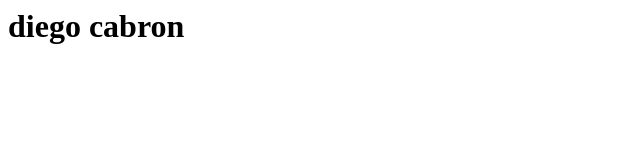
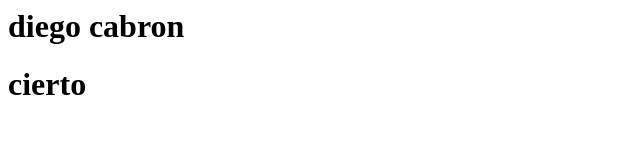
Before and after one commit to Joseemartinezz/Table_tennis_booking_project, a plain HTML site: page Index.html in a window 1280 px wide. Shown: the whole page, without its empty margins (0-640 px from the left). Drawn offline with Linux system fonts and the light colour scheme.

Commit message:
Update Index.html

```diff
--- a/Index.html
+++ b/Index.html
@@ -1,4 +1,5 @@
 <html>
   <h1>diego cabron</h1>
+  <h1>cierto</h1>
 
 </html>
```
